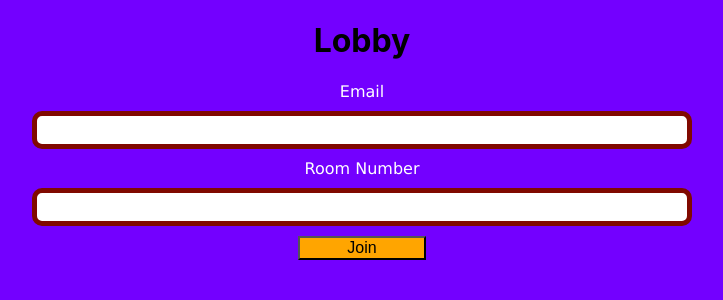
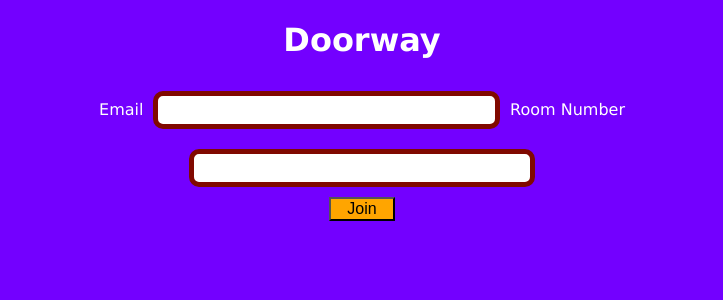
Before and after one commit to Akhilsri/TheConferenceNew-frontend, a React (Create React App) app: page / in a window 1280 px wide. Shown: the top 300 px of the page, without its empty margins (278-1001 px from the left). Built offline with nearby package versions, Linux system fonts and the light colour scheme; no server answers.

Commit message:
Update Lobby.jsx

```diff
--- a/src/screens/Lobby.jsx
+++ b/src/screens/Lobby.jsx
@@ -34,13 +34,18 @@ const LobbyScreen = () => {
   return (
     <>
     <div className='container'>
-      <h1>Lobby</h1>
+
       <form onSubmit={handleSubmitForm} className='form'>
+        <div className='inside-form'>
+      <h1>Doorway</h1>
         <label htmlFor='email'>Email</label>
-        <input type="email" id="email" value={email} onChange={(e)=> setEmail(e.target.value)} />
+        <input type="email" required id="email" value={email} onChange={(e)=> setEmail(e.target.value)} />
         <label htmlFor='room'>Room Number</label>
-        <input type="text" id="room" value={room} onChange={(e)=> setRoom(e.target.value)} />
+        <input type="text" required id="room" value={room} onChange={(e)=> setRoom(e.target.value)} />
+        <div className='join-button'>
         <button>Join</button>
+        </div>
+        </div>
       </form>
     </div>
     </>
```
